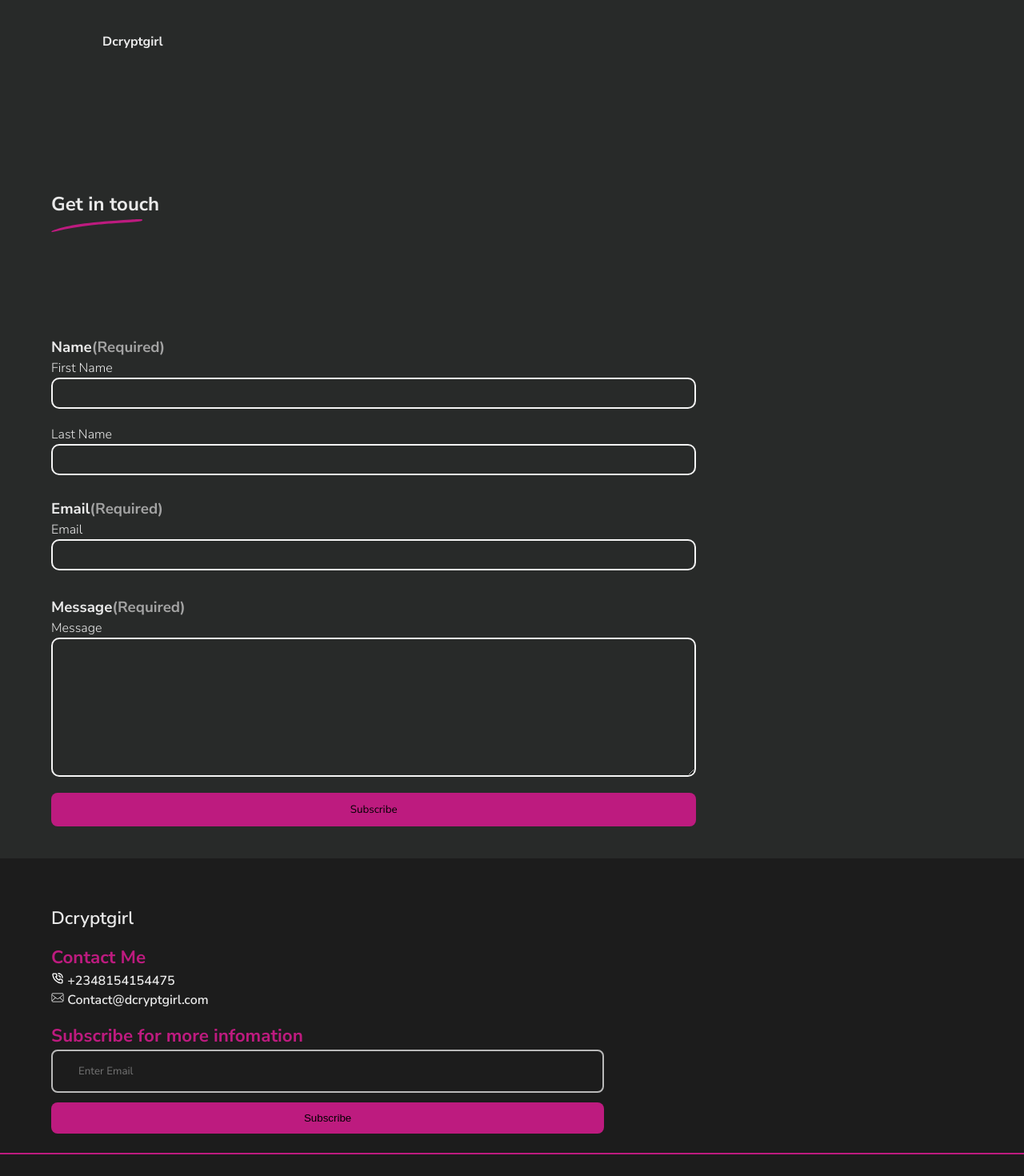
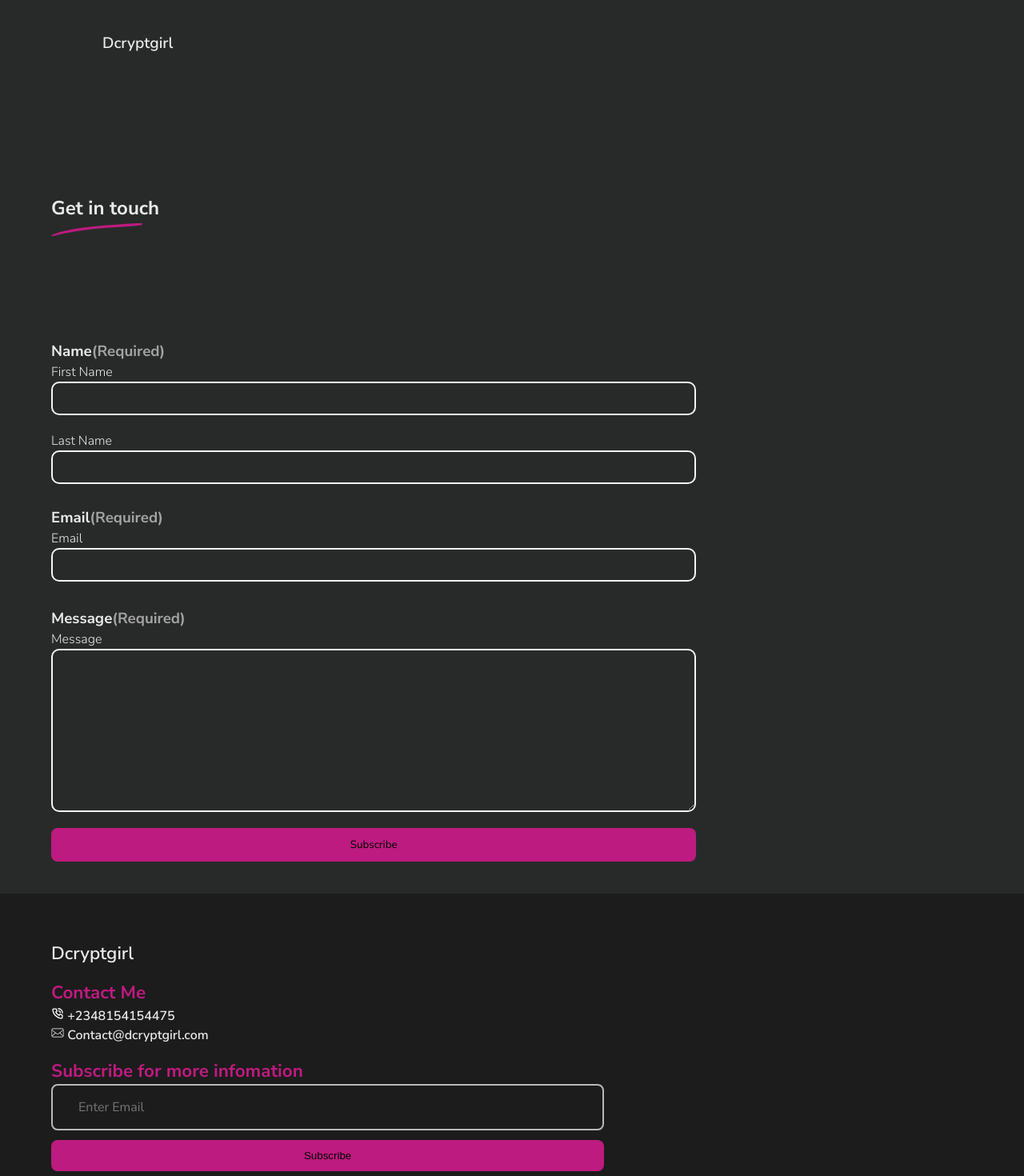
Before and after one commit to Tuunechi/Girlsincrypto, a React app: page /contact in a window 1280 px wide. Shown: the top 1470 px of the page at 80% size. Built offline with nearby package versions, Linux system fonts and the light colour scheme; the HTML template or start-up script is replaced by a standard one.

Commit message:
second commit

```diff
--- a/src/pages/Contact/contact.css
+++ b/src/pages/Contact/contact.css
@@ -14,6 +14,7 @@
 
 .name-group input{
     margin-bottom: 2.5vh;
+    font-size: 16px;
 }
 
 label{
@@ -38,6 +39,7 @@
     border: 2px solid whitesmoke;
     padding: 10px 10px;
     background-color: #282A29;
+    font-size: 16px;
 
 }
 
--- a/src/pages/Footer/footer.css
+++ b/src/pages/Footer/footer.css
@@ -49,6 +49,7 @@
     padding: 2vh 1.5vw 2vh 2.5vw;
     border: 2px solid rgb(185, 185, 185);
     font-family: var(--primary-font);
+    font-size: 16px;
 }
 
 .subscribe-button{
--- a/src/pages/Home/home.css
+++ b/src/pages/Home/home.css
@@ -45,7 +45,7 @@
     width: 70%;
 }
 
-.contact-me-btn{
+.contact-me-btn {
     margin: 8vh auto 0 auto;
     width: 60%;
     border-radius: 10px;
@@ -53,6 +53,9 @@
     background-color: #BD1B7F;
     padding: 2vh 6vw;
     cursor: pointer;
+    display: flex;
+    justify-content: center;
+    font-size: 1rem;
 }
 
 .about-section, .roles-and-responsibilities{
--- a/src/pages/Home/home.jsx
+++ b/src/pages/Home/home.jsx
@@ -34,7 +34,7 @@
                 <img className='hero-image' src={hero} alt="hero image" />
             </div>
         </div>
-        <button className='contact-me-btn'>Contact Me</button>
+        <Link to={'/contact'}><button className='contact-me-btn'>Contact Me</button></Link>
     </div>
     <div className="about-section">
       <h2 className="about-header">About Me</h2>
--- a/src/pages/Navbar/navbar.css
+++ b/src/pages/Navbar/navbar.css
@@ -8,7 +8,8 @@
 }
 
 .logo{
-    font-size: 1rem;
+    font-size: 1.2rem;
+    font-weight: 600;
 }
 
 .nav-contact-link{
```
